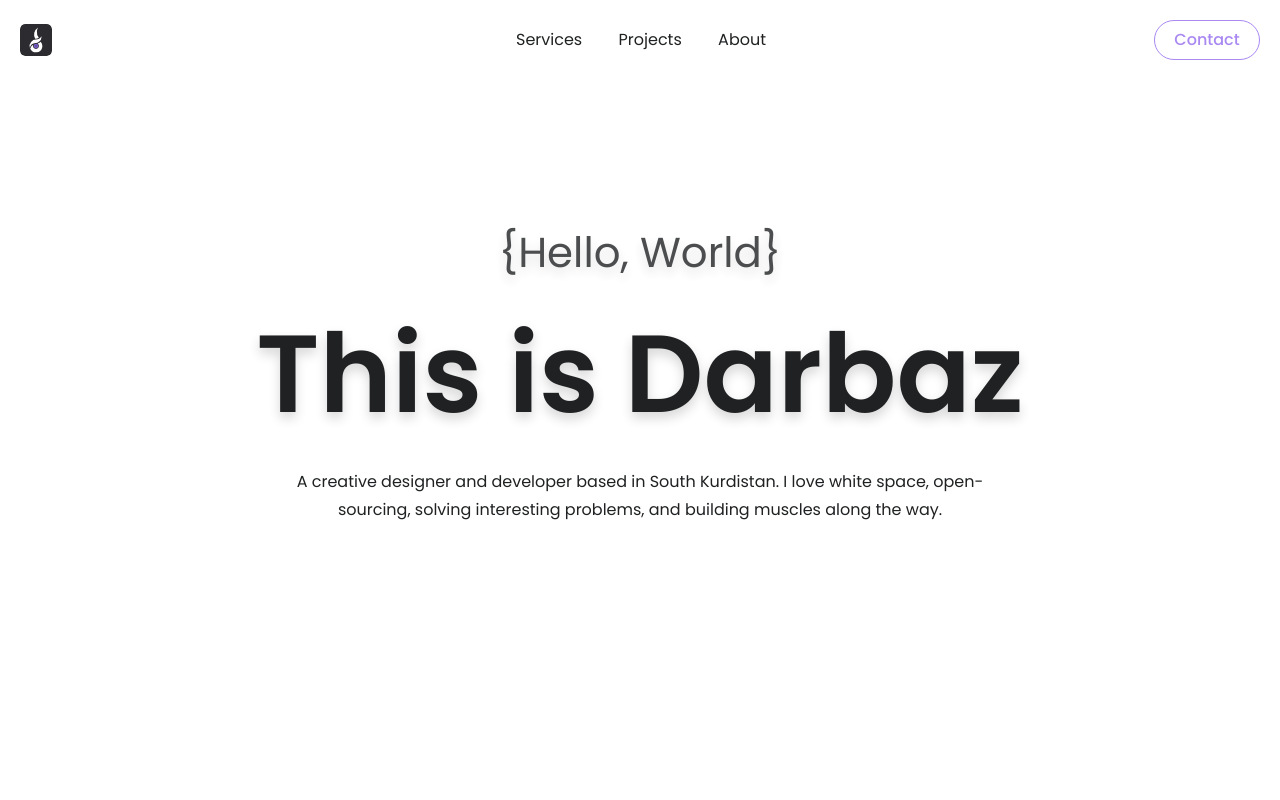
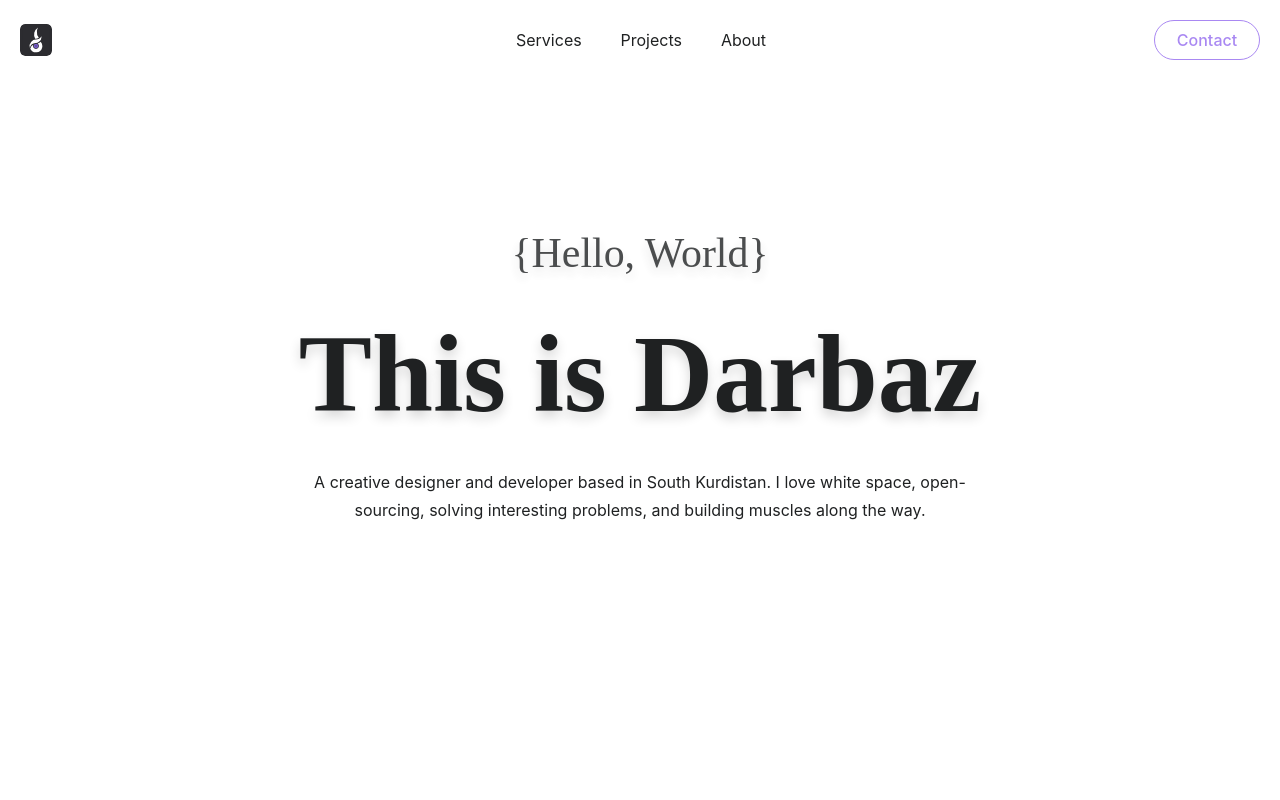
Before and after one commit to darbazali/darbazali.com, a React (Create React App) app: page / in a window 1280 px wide. Shown: the top 800 px of the page. Built offline with nearby package versions, Linux system fonts and the light colour scheme; no server answers.

Commit message:
imbed @typeface as link

```diff
--- a/public/index.html
+++ b/public/index.html
@@ -6,7 +6,12 @@
     <meta name="viewport" content="width=device-width, initial-scale=1" />
     <meta name="theme-color" content="#000000" />
     <meta name="description" content="Darbaz Ali - Full-Stack Developer" />
-
+    <link rel="preconnect" href="https://fonts.gstatic.com" />
+    <link
+      rel="preconnect"
+      href="https://fonts.googleapis.com/css2?family=Poppins:wght@400;500;600&display=swap"
+      rel="stylesheet"
+    />
     <link rel="manifest" href="%PUBLIC_URL%/manifest.json" />
 
     <title>Darbaz Ali | Home</title>
--- a/src/index.css
+++ b/src/index.css
@@ -1,5 +1,3 @@
-@import url('https://fonts.googleapis.com/css2?family=Poppins:wght@400;500;600&display=swap');
-
 body {
   margin: 0;
   font-family: 'Poppins', -apple-system, BlinkMacSystemFont, 'Segoe UI',
```
